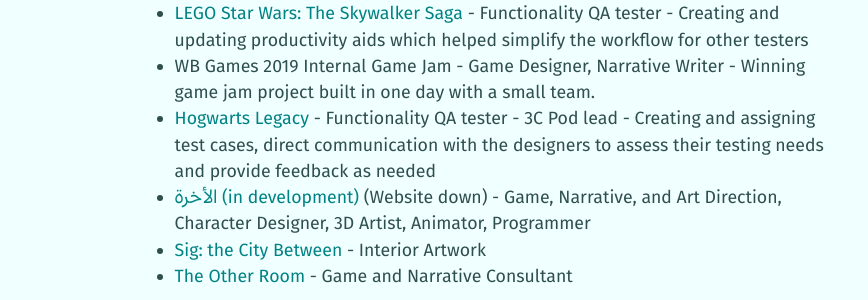
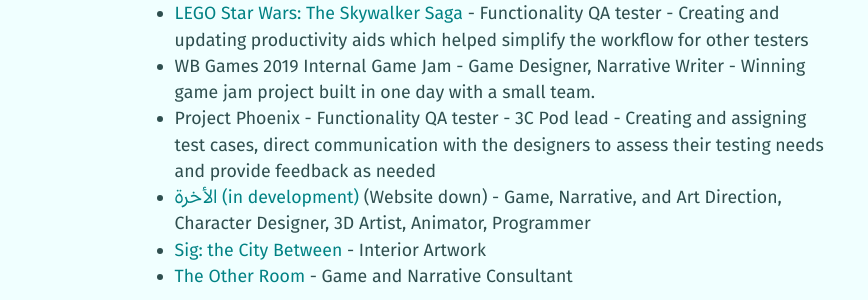
Before and after one commit to mstfacmly/mstfacmly.github.io, a Jekyll site: the page built from resume.md, in a window 1280 px wide and 900 px high, scrolled down 505 px. Shown: the part 153-453 px from the top of the window, without its empty margins (147-1015 px from the left). Built offline with Jekyll 4.4.1, drawn with Linux system fonts in a browser that asks for light colours; nearby versions of some CDN libraries; a script that is not in the unit is left out.

Commit message:
update general resume

```diff
--- a/resume.md
+++ b/resume.md
@@ -51,7 +51,7 @@
 * [Gotham Knights](https://www.gothamknightsgame.com/en-us) - Rendering DevQA - Providing first point of contact support to the rendering team, providing with direct support to engine issues for the developers. Tasks include daily reports, preflight testing, performance captures (via Unreal engine tools, Telemetry, XBOX GDK, and PS5 Razor CPU/GPU; Promotion team - Assuring Engine stability & functionality
 * [LEGO Star Wars: The Skywalker Saga](https://www.starwars.com/games-apps/lego-star-wars-the-skywalker-saga) - Functionality QA tester - Creating and updating productivity aids which helped simplify the workflow for other testers
 * WB Games 2019 Internal Game Jam - Game Designer, Narrative Writer - Winning game jam project built in one day with a small team.
-* [Hogwarts Legacy](https://www.hogwartslegacy.com/en-gb) - Functionality QA tester - 3C Pod lead - Creating and assigning test cases, direct communication with the designers to assess their testing needs and provide feedback as needed
+* Project Phoenix - Functionality QA tester - 3C Pod lead - Creating and assigning test cases, direct communication with the designers to assess their testing needs and provide feedback as needed
 * [الأخرة (in development)](https://studioslune.com/projects/alakhira) (Website down) - Game, Narrative, and Art Direction, Character Designer, 3D Artist, Animator, Programmer
 * [Sig: the City Between](https://genesisoflegend.com/products/sig) - Interior Artwork
 * [The Other Room](http://minorityvr.com) - Game and Narrative Consultant
```
